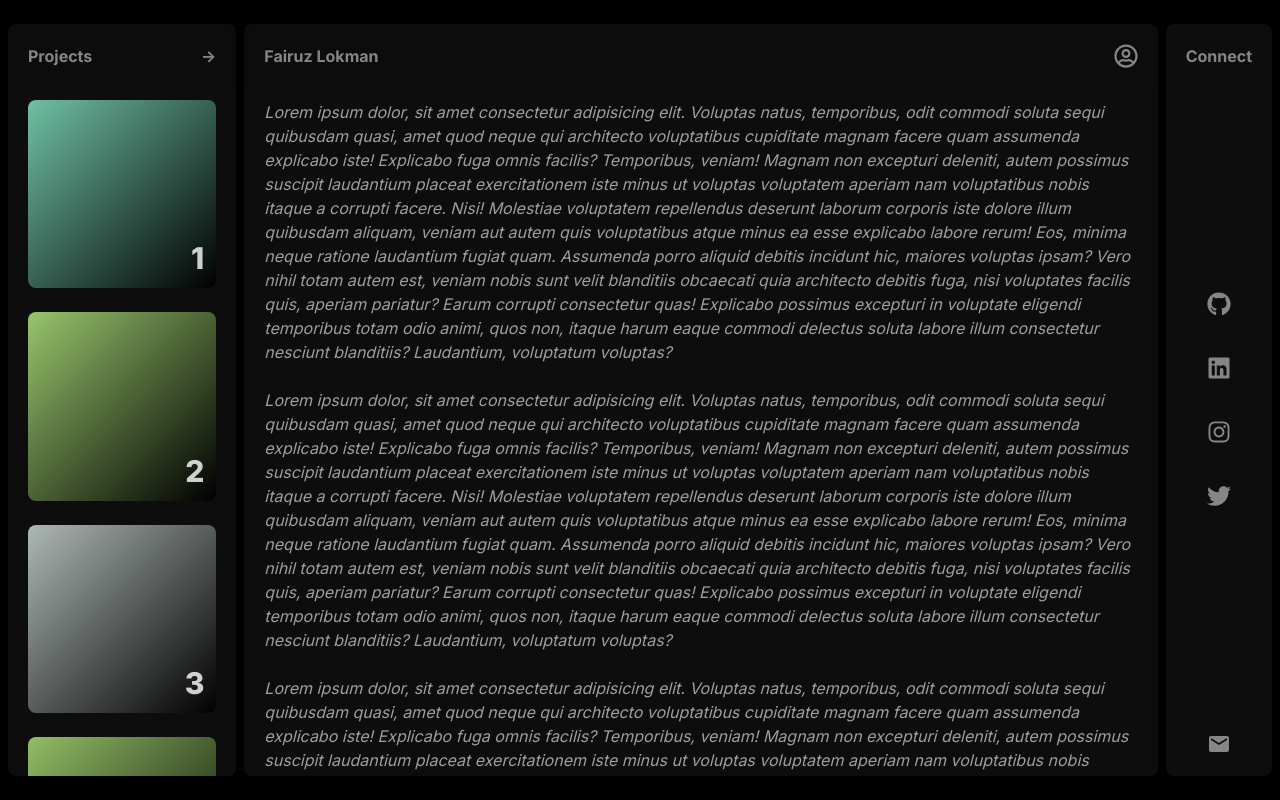
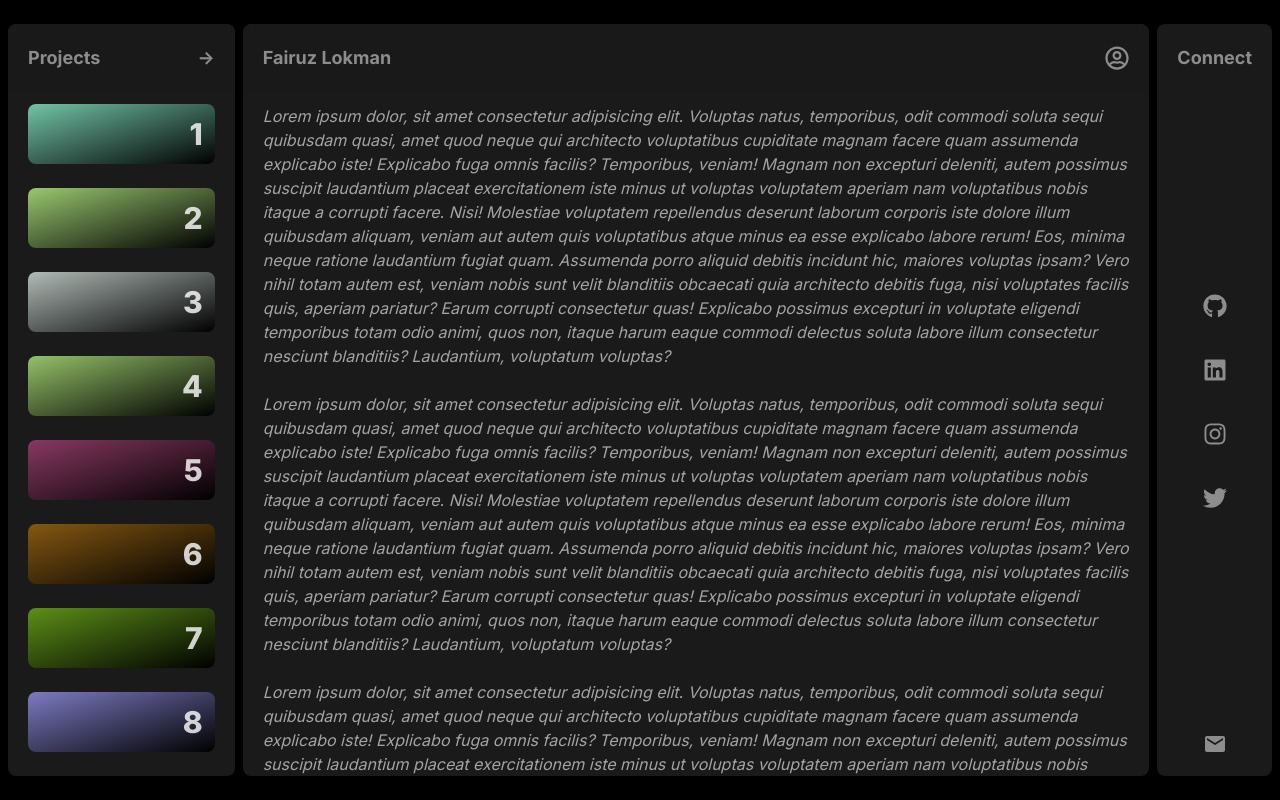
Before and after one commit to fairuzlokman/portfolio, a Next.js app: page / in a window 1280 px wide. Built offline with nearby package versions, Linux system fonts and the light colour scheme.

Commit message:
fix: change bg-color

```diff
--- a/src/pages/index.js
+++ b/src/pages/index.js
@@ -31,7 +31,7 @@ export default function Home() {
       const randomColor = `rgba(${Math.floor(Math.random()*255)}, ${Math.floor(Math.random()*255)}, ${Math.floor(Math.random()*255)}, 0.8)`
 
       arr.push(
-        <div key={i} className={`p-3 ${clicked ? 'w-1/4' : 'w-full'} transition-all duration-700 aspect-square`}>
+        <div key={i} className={`p-3 ${clicked ? 'w-1/4 aspect-square' : 'w-full aspect-auto'} transition-all duration-700`}>
           <div
             style={{ background: `linear-gradient(to bottom right, ${randomColor}, rgba(0, 0, 0, 1))` }}
             className={`w-full h-full rounded-lg flex justify-end items-end p-3`}
@@ -50,8 +50,8 @@ export default function Home() {
       {/* Projects and bio */}
       <div className={`w-full h-full flex ${clicked ? 'gap-0' : 'gap-2'} rounded-lg`}>
         {/* Projects */}
-        <div className={`realtive ${clicked ? 'w-full' : 'w-1/5'} transition-all duration-500 h-full rounded-lg bg-white/5 overflow-y-scroll no-scrollbar`}>
-          <div className='sticky top-0 bg-[#0D0D0D] bg-opacity-95 flex justify-between items-center p-5 rounded-t-lg text-white/50 font-bold'>
+        <div className={`realtive ${clicked ? 'w-full' : 'w-1/5'} transition-all duration-500 h-full rounded-lg bg-white/10 overflow-y-scroll no-scrollbar`}>
+          <div className='sticky top-0 bg-[#1A1A1A] bg-opacity-95 flex justify-between items-center p-5 rounded-t-lg text-white/50 font-bold text-lg'>
             <p className='hover:text-white'>Projects</p>
             <p onClick={() => setClicked(!clicked)} className='hover:text-white cursor-pointer whitespace-nowrap'>{clicked ? <span>&lt;-</span> : <span>-&gt;</span>}</p>
           </div>
@@ -61,9 +61,9 @@ export default function Home() {
         </div>
 
         {/* Bio */}
-        <div className={`relative ${clicked ? 'w-0 opacity-0' : 'w-4/5'} transition-all duration-500 h-full rounded-lg bg-white/5 overflow-y-scroll no-scrollbar`}>
-          <div className='sticky top-0 bg-[#0D0D0D] bg-opacity-95 p-5 rounded-t-lg flex justify-between items-center'>
-            <p className='w-fit text-white/50 hover:text-white font-bold'>Fairuz Lokman</p>
+        <div className={`relative ${clicked ? 'w-0 opacity-0' : 'w-4/5'} transition-all duration-500 h-full rounded-lg bg-white/10 overflow-y-scroll no-scrollbar`}>
+          <div className='sticky top-0 bg-[#1A1A1A] bg-opacity-95 p-5 rounded-t-lg flex justify-between items-center'>
+            <p className='w-fit text-white/50 hover:text-white font-bold text-lg'>Fairuz Lokman</p>
             <FaRegUserCircle className='text-2xl text-white/50 hover:text-white' />
           </div>
           <div className='px-5 my-3'>
@@ -93,8 +93,8 @@ export default function Home() {
       </div>
 
       {/* Connect */}
-      <div className='w-fit h-full flex flex-col justify-between items-center rounded-lg bg-white/5'>
-        <p className='p-5 rounded-t-lg text-white/50 hover:text-white font-bold'>Connect</p>
+      <div className='w-fit h-full flex flex-col justify-between items-center rounded-lg bg-white/10'>
+        <p className='p-5 rounded-t-lg text-white/50 hover:text-white font-bold text-lg'>Connect</p>
         <div className='flex flex-col gap-10'>
           {socialMedia.map((e, i) => (
             <a target='_blank' href={e.link}>
```
